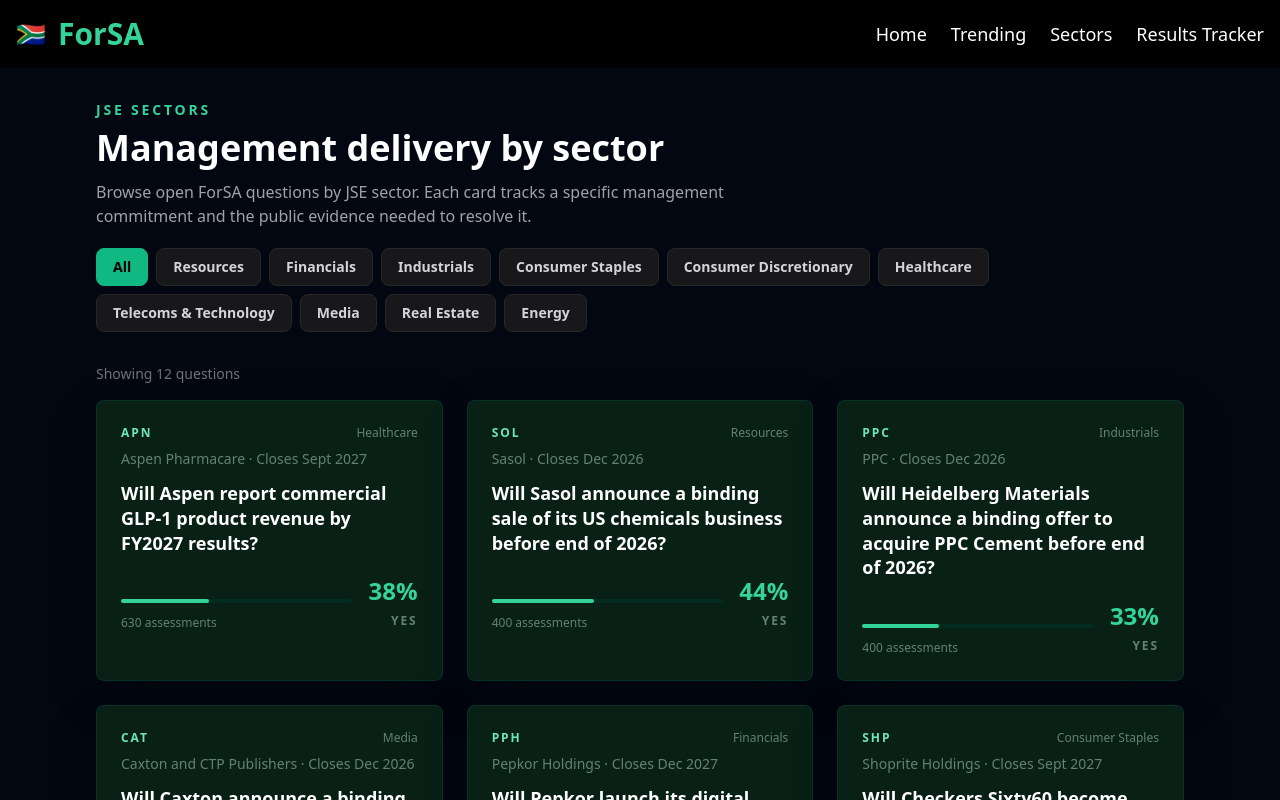
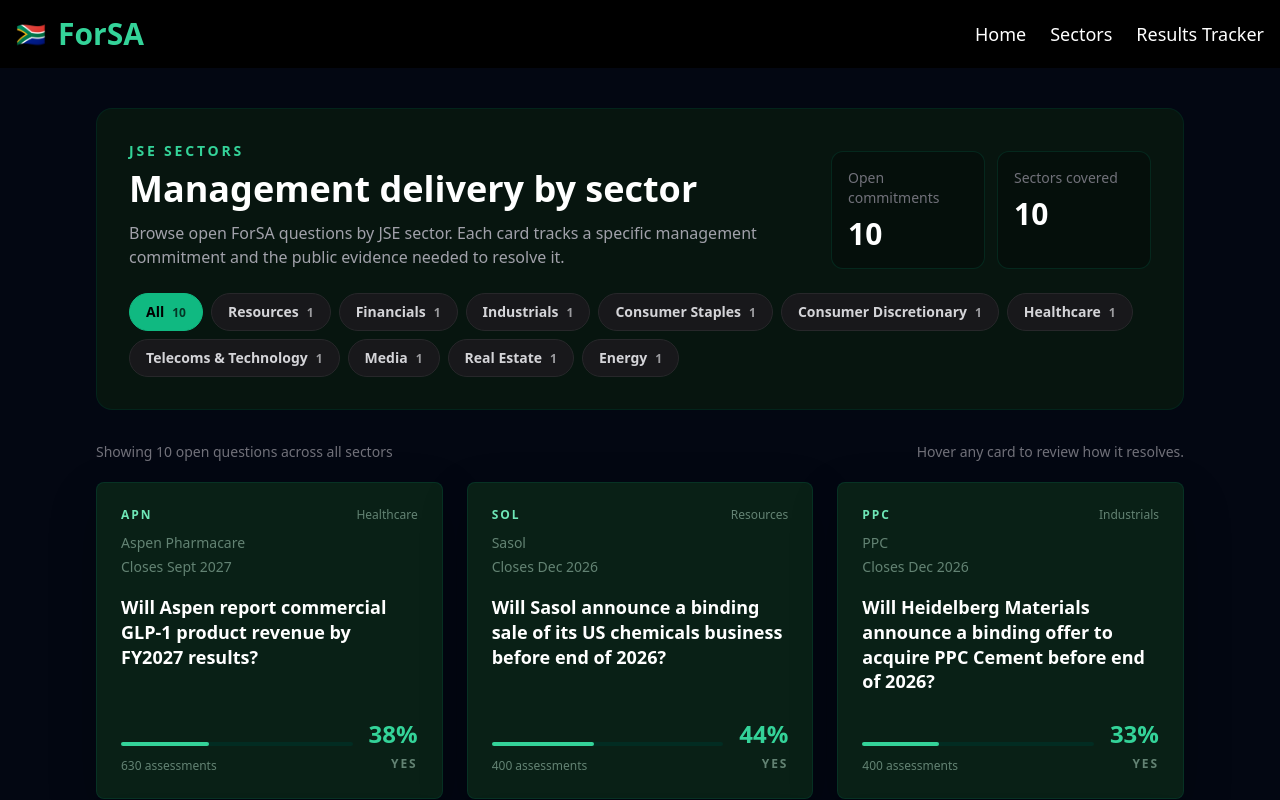
Before and after one commit to ashfaaqmohamed/sa-prediction-market, a React (Vite) app in the folder frontend/: page /sectors in a window 1280 px wide. Shown: the top 800 px of the page. Built offline with nearby package versions, Linux system fonts and the light colour scheme; no server answers.

Commit message:
Remove trending page and refine sectors

```diff
--- a/frontend/src/App.tsx
+++ b/frontend/src/App.tsx
@@ -3,7 +3,6 @@ import { QueryClient, QueryClientProvider } from '@tanstack/react-query';
 import Home from './pages/Home';
 import Markets from './pages/Markets';
 import MarketDetail from './pages/MarketDetail';
-import Trending from './pages/Trending';
 import ResultsTracker from './pages/ResultsTracker';
 
 const queryClient = new QueryClient();
@@ -20,17 +19,16 @@ function App() {
             </Link>
             <div className="flex flex-wrap justify-end gap-6 text-lg">
               <Link to="/" className="hover:text-emerald-400">Home</Link>
-              <Link to="/trending" className="hover:text-emerald-400">Trending</Link>
               <Link to="/sectors" className="hover:text-emerald-400">Sectors</Link>
               <Link to="/results" className="hover:text-emerald-400">Results Tracker</Link>
             </div>
           </nav>
           <Routes>
             <Route path="/" element={<Home />} />
-            <Route path="/trending" element={<Trending />} />
             <Route path="/sectors" element={<Markets />} />
             <Route path="/sectors/:id" element={<MarketDetail />} />
             <Route path="/results" element={<ResultsTracker />} />
+            <Route path="/trending" element={<Navigate to="/sectors" replace />} />
             <Route path="/markets" element={<Navigate to="/sectors" replace />} />
             <Route path="/markets/:id" element={<MarketDetail />} />
             <Route path="/communities" element={<Navigate to="/sectors" replace />} />
--- a/frontend/src/components/MarketCard.tsx
+++ b/frontend/src/components/MarketCard.tsx
@@ -5,21 +5,24 @@ export default function MarketCard({ market }: { market: Market }) {
   const total = market.yesShares + market.noShares || 1;
   const yesProb = Math.round((market.yesShares / total) * 100) || 50;
   const volume = market.yesShares + market.noShares;
+  const closeDate = new Date(market.endDate).toLocaleDateString('en-ZA', { month: 'short', year: 'numeric' });
 
   return (
     <Link
       to={`/sectors/${market.id}`}
-      className="group relative block min-h-[270px] overflow-hidden rounded-lg border border-emerald-900/40 bg-[#092016] p-6 shadow-[0_18px_50px_rgba(0,0,0,0.2)] transition hover:-translate-y-1 hover:border-emerald-400/80"
+      className="group relative block min-h-[300px] overflow-hidden rounded-lg border border-emerald-900/40 bg-[#092016] p-6 shadow-[0_18px_50px_rgba(0,0,0,0.2)] transition hover:-translate-y-1 hover:border-emerald-400/80"
     >
-      <div className="flex justify-between gap-3 text-sm mb-2">
+      <div className="flex h-full flex-col transition duration-200 group-hover:opacity-0 group-focus-visible:opacity-0">
+        <div className="mb-2 flex justify-between gap-3 text-sm">
           <span className="text-xs font-semibold uppercase tracking-[0.16em] text-emerald-300">{market.ticker || market.company || 'JSE'}</span>
           <span className="shrink-0 text-xs text-emerald-100/45">{market.category || 'General'}</span>
         </div>
-      <div className="mb-3 text-sm text-emerald-100/45">
-        {market.company || 'JSE listed'} · Closes {new Date(market.endDate).toLocaleDateString('en-ZA', { month: 'short', year: 'numeric' })}
+        <div className="mb-4 text-sm leading-6 text-emerald-100/45">
+          <div>{market.company || 'JSE listed'}</div>
+          <div>Closes {closeDate}</div>
         </div>
-      <h3 className="text-lg font-semibold leading-snug text-white mb-5">{market.title}</h3>
-      <div className="flex justify-between items-end gap-4">
+        <h3 className="text-lg font-semibold leading-snug text-white">{market.title}</h3>
+        <div className="mt-auto flex justify-between items-end gap-4 pt-6">
           <div className="min-w-0 flex-1">
             <div className="h-1 rounded-full bg-emerald-950">
               <div className="h-full rounded-full bg-emerald-400" style={{ width: `${yesProb}%` }} />
@@ -31,7 +34,8 @@ export default function MarketCard({ market }: { market: Market }) {
             <span className="text-xs font-semibold uppercase tracking-[0.16em] text-emerald-100/45">{market.resolved ? market.outcome || 'Closed' : 'YES'}</span>
           </div>
         </div>
-      <div className="absolute inset-0 translate-y-full bg-[#06120d]/98 p-6 opacity-0 transition duration-200 group-hover:translate-y-0 group-hover:opacity-100 group-focus-visible:translate-y-0 group-focus-visible:opacity-100">
+      </div>
+      <div className="absolute inset-0 overflow-y-auto bg-[#06120d]/98 p-6 opacity-0 transition duration-200 group-hover:opacity-100 group-focus-visible:opacity-100">
         <div className="text-sm font-semibold uppercase tracking-[0.18em] text-emerald-300">Resolution notes</div>
         <div className="mt-4 space-y-3 text-sm leading-6 text-zinc-300">
           <p><span className="font-semibold text-white">Resolves using:</span> {market.resolvesUsing || 'Company announcements and audited public filings.'}</p>
--- a/frontend/src/pages/MarketDetail.tsx
+++ b/frontend/src/pages/MarketDetail.tsx
@@ -104,7 +104,6 @@ export default function MarketDetail() {
       }
       queryClient.invalidateQueries({ queryKey: ['market', id] });
       queryClient.invalidateQueries({ queryKey: ['markets'] });
-      queryClient.invalidateQueries({ queryKey: ['trending-markets'] });
     },
   });
 
--- a/frontend/src/pages/Markets.tsx
+++ b/frontend/src/pages/Markets.tsx
@@ -16,15 +16,23 @@ export default function Markets() {
     queryFn: () => api.get('/markets').then((res) => res.data),
   });
 
+  const openMarkets = useMemo(() => withDemoMarkets(markets).filter((market) => !market.resolved), [markets]);
+  const categoryCounts = useMemo(
+    () =>
+      marketCategories.reduce<Record<string, number>>((counts, category) => {
+        counts[category] = openMarkets.filter((market) => market.category === category).length;
+        return counts;
+      }, {}),
+    [openMarkets]
+  );
+
   const filteredMarkets = useMemo(() => {
-    const displayMarkets = withDemoMarkets(markets);
-
     if (selectedCategory === 'All') {
-      return displayMarkets;
+      return openMarkets;
     }
 
-    return displayMarkets.filter((market) => market.category === selectedCategory);
-  }, [markets, selectedCategory]);
+    return openMarkets.filter((market) => market.category === selectedCategory);
+  }, [openMarkets, selectedCategory]);
 
   const chooseCategory = (category: string) => {
     setSelectedCategory(category);
@@ -36,28 +44,56 @@ export default function Markets() {
   };
 
   return (
-    <div className="max-w-6xl mx-auto p-8">
-      <div className="mb-8 flex flex-col gap-5">
-        <div>
+    <div className="mx-auto max-w-6xl px-6 py-10 sm:px-8">
+      <div className="mb-8 rounded-2xl border border-emerald-950/70 bg-[#07150f] p-6 sm:p-8">
+        <div className="flex flex-col gap-6 lg:flex-row lg:items-end lg:justify-between">
+          <div>
           <p className="text-sm font-semibold uppercase tracking-[0.2em] text-emerald-400">JSE sectors</p>
-          <h1 className="mt-2 text-4xl font-bold">Management delivery by sector</h1>
-          <p className="mt-3 max-w-2xl text-zinc-400">
-            Browse open ForSA questions by JSE sector. Each card tracks a specific management commitment and the public evidence needed to resolve it.
-          </p>
+            <h1 className="mt-2 text-4xl font-bold text-white">Management delivery by sector</h1>
+            <p className="mt-3 max-w-2xl text-zinc-400">
+              Browse open ForSA questions by JSE sector. Each card tracks a specific management commitment and the
+              public evidence needed to resolve it.
+            </p>
+          </div>
+          <div className="grid grid-cols-2 gap-3 text-sm sm:w-[320px]">
+            <div className="rounded-xl border border-emerald-900/40 bg-black/25 p-4">
+              <div className="text-zinc-500">Open commitments</div>
+              <div className="mt-2 text-3xl font-bold text-white">{openMarkets.length}</div>
+            </div>
+            <div className="rounded-xl border border-emerald-900/40 bg-black/25 p-4">
+              <div className="text-zinc-500">Sectors covered</div>
+              <div className="mt-2 text-3xl font-bold text-white">
+                {Object.values(categoryCounts).filter((count) => count > 0).length}
+              </div>
+            </div>
+          </div>
         </div>
-        <div className="flex flex-wrap gap-2">
-          {['All', ...marketCategories].map((category) => (
+        <div className="mt-6 flex flex-wrap gap-2">
+          <button
+            type="button"
+            onClick={() => chooseCategory('All')}
+            className={`rounded-full border px-4 py-2 text-sm font-semibold transition ${
+              selectedCategory === 'All'
+                ? 'border-emerald-500 bg-emerald-500 text-black'
+                : 'border-zinc-800 bg-zinc-900 text-zinc-300 hover:border-emerald-700 hover:text-white'
+            }`}
+          >
+            All
+            <span className="ml-2 text-xs opacity-70">{openMarkets.length}</span>
+          </button>
+          {marketCategories.map((category) => (
             <button
               key={category}
               type="button"
               onClick={() => chooseCategory(category)}
-              className={`rounded-lg border px-4 py-2 text-sm font-semibold transition ${
+              className={`rounded-full border px-4 py-2 text-sm font-semibold transition ${
                 selectedCategory === category
                   ? 'border-emerald-500 bg-emerald-500 text-black'
                   : 'border-zinc-800 bg-zinc-900 text-zinc-300 hover:border-emerald-700 hover:text-white'
               }`}
             >
               {category}
+              <span className="ml-2 text-xs opacity-70">{categoryCounts[category] || 0}</span>
             </button>
           ))}
         </div>
@@ -65,10 +101,16 @@ export default function Markets() {
 
       {filteredMarkets.length ? (
         <>
-          <div className="mb-4 text-sm text-zinc-500">
-            Showing {filteredMarkets.length} {selectedCategory === 'All' ? 'questions' : selectedCategory.toLowerCase() + ' questions'}
+          <div className="mb-5 flex flex-col gap-2 sm:flex-row sm:items-center sm:justify-between">
+            <div className="text-sm text-zinc-500">
+              Showing {filteredMarkets.length}{' '}
+              {selectedCategory === 'All' ? 'open questions across all sectors' : `${selectedCategory} questions`}
+            </div>
+            <div className="text-sm text-zinc-500">
+              Hover any card to review how it resolves.
+            </div>
           </div>
-          <div className="grid grid-cols-1 md:grid-cols-2 lg:grid-cols-3 gap-6">
+          <div className="grid grid-cols-1 gap-6 md:grid-cols-2 lg:grid-cols-3">
             {filteredMarkets.map((market) => <MarketCard key={market.id} market={market} />)}
           </div>
         </>
--- a/frontend/src/pages/Trending.tsx
+++ /dev/null
@@ -1,58 +0,0 @@
-import { useQuery } from '@tanstack/react-query';
-import MarketCard from '../components/MarketCard';
-import { withDemoMarkets } from '../data/demoMarkets';
-import api from '../utils/api';
-import { Market } from '../types/market';
-
-export default function Trending() {
-  const { data: markets, isLoading } = useQuery<Market[]>({
-    queryKey: ['trending-markets'],
-    queryFn: () => api.get('/markets/trending').then((res) => res.data),
-  });
-
-  const displayMarkets = withDemoMarkets(markets)
-    .filter((market) => !market.resolved)
-    .sort((left, right) => right.yesShares + right.noShares - (left.yesShares + left.noShares));
-  const leader = displayMarkets[0];
-
-  return (
-    <div className="mx-auto max-w-6xl p-8">
-      <section className="mb-8 border-b border-zinc-900 pb-8">
-        <p className="text-sm font-semibold uppercase tracking-[0.2em] text-emerald-400">Trending</p>
-        <h1 className="mt-2 text-4xl font-bold text-white">Management commitments with the most activity</h1>
-        <p className="mt-3 max-w-2xl text-zinc-400">
-          A quick read on where investor attention is clustering, ranked by total YES and NO shares.
-        </p>
-      </section>
-
-      {leader && (
-        <section className="mb-8 rounded-lg border border-emerald-900/70 bg-emerald-950/20 p-6">
-          <div className="flex flex-col gap-6 md:flex-row md:items-center md:justify-between">
-            <div>
-              <div className="text-sm font-semibold uppercase tracking-[0.18em] text-emerald-300">Top mover</div>
-              <h2 className="mt-3 max-w-3xl text-2xl font-semibold text-white">{leader.title}</h2>
-              <p className="mt-2 text-sm text-zinc-400">{leader.category || 'General'}</p>
-            </div>
-            <div className="rounded-lg bg-black/30 px-5 py-4 text-right">
-              <div className="text-3xl font-bold text-emerald-300">{leader.yesShares + leader.noShares}</div>
-              <div className="text-xs uppercase tracking-[0.18em] text-zinc-500">shares</div>
-            </div>
-          </div>
-        </section>
-      )}
-
-      {isLoading ? (
-        <div className="rounded-lg border border-zinc-800 bg-zinc-900/70 p-8 text-zinc-300">Loading trending markets...</div>
-      ) : displayMarkets.length ? (
-        <div className="grid grid-cols-1 gap-6 md:grid-cols-2 lg:grid-cols-3">
-          {displayMarkets.map((market) => <MarketCard key={market.id} market={market} />)}
-        </div>
-      ) : (
-        <div className="rounded-lg border border-zinc-800 bg-zinc-900/70 p-8 text-zinc-300">
-          <p className="text-xl font-semibold text-white">Trending commitments are warming up.</p>
-          <p className="mt-2 text-sm text-zinc-400">Once ForSA questions are available, the most active commitments will appear here.</p>
-        </div>
-      )}
-    </div>
-  );
-}
```
Lines whose indentation alone changed are shown as unchanged.
